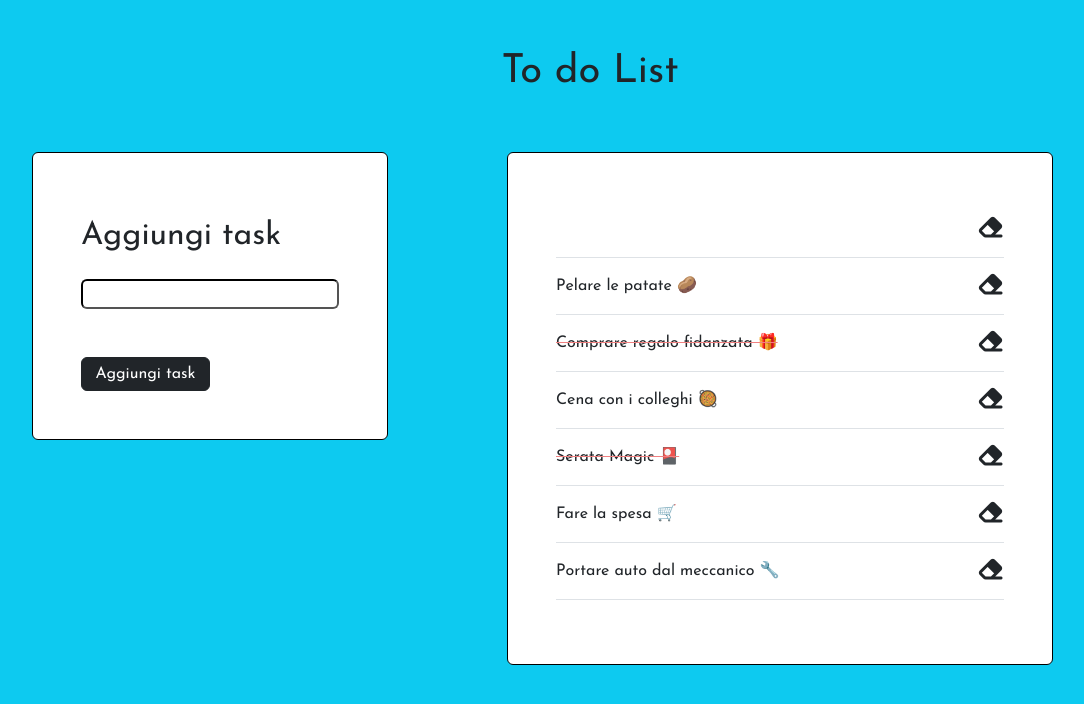
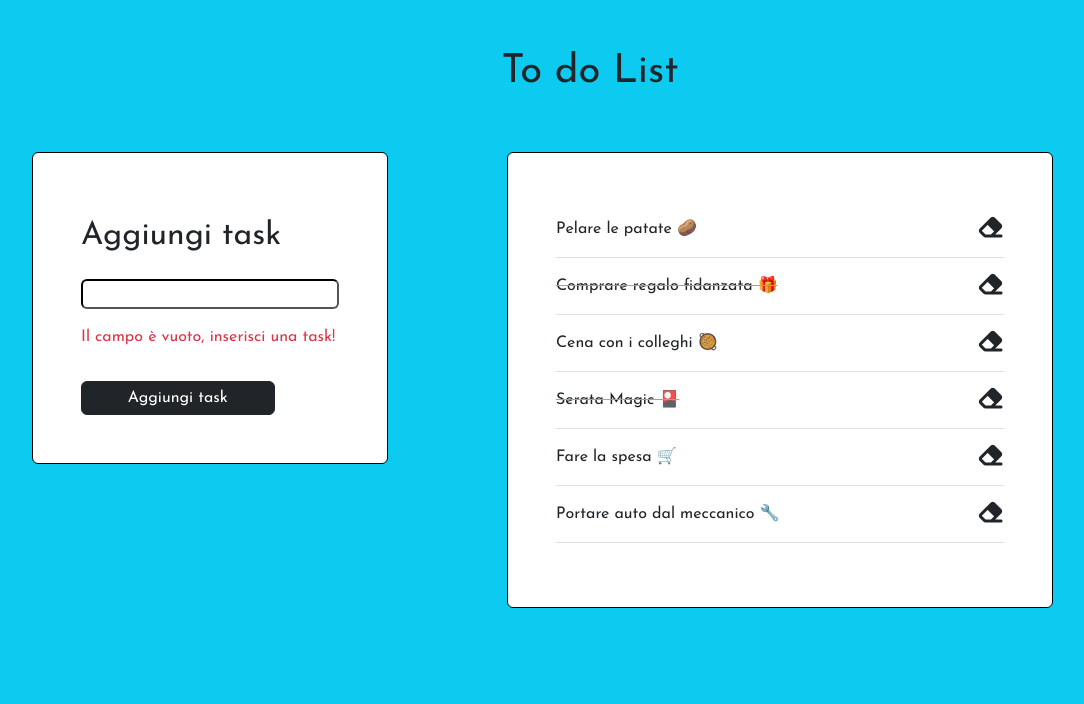
Before and after one commit to PietroCipolla95/vue-todolist, a plain HTML site: page index.html in a window 1280 px wide. Both pictures are taken after a click on the button "Aggiungi task". Shown: the whole page, without its empty margins (50-1134 px from the left). Drawn offline with nearby package versions, Linux system fonts and the light colour scheme.

Commit message:
add empty input check

```diff
--- a/assets/js/main.js
+++ b/assets/js/main.js
@@ -14,6 +14,8 @@ createApp({
         return {
 
             newTask : '',
+
+            error : false,
 
             tasks: [
                 {
@@ -55,7 +57,16 @@ createApp({
 
         addTask(newTask) {
 
-            this.tasks.unshift({text : newTask, done : false})
+            if (newTask != '') {
+
+                this.tasks.unshift({text : newTask, done : false});
+                this.newTask = '';
+
+            } else {
+
+                this.error = true;
+
+            }
 
         },
 
--- a/index.html
+++ b/index.html
@@ -45,8 +45,11 @@
                             <input type="text"
                                 class="rounded-2 border-black"
                                 v-model="newTask">
+                                <p v-if="error === true" class="pt-3 text-danger">
+                                    Il campo è vuoto, inserisci una task!
+                                </p>
                             <button type="submit"
-                                class="btn btn-dark mt-5 w-50 p-1"
+                                class="btn btn-dark mt-3 w-75 p-1"
                                 @click="addTask(newTask)">
                                 Aggiungi task
                             </button>
```
